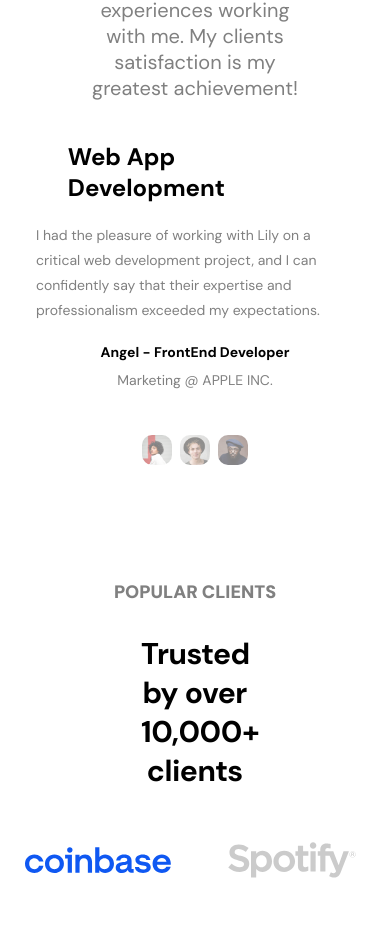
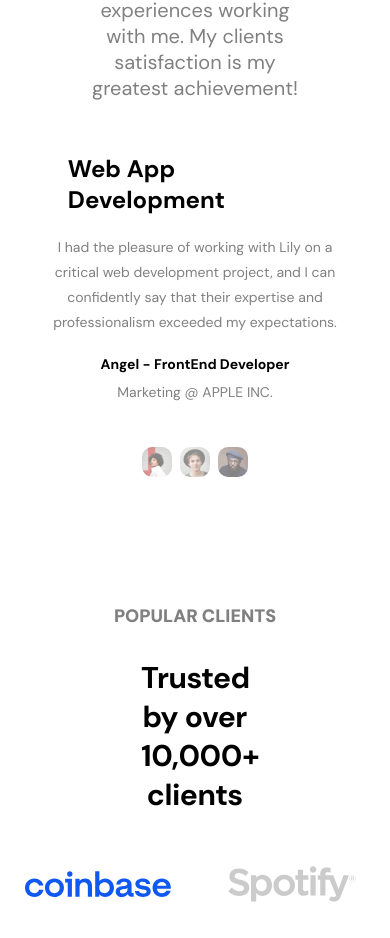
Before and after one commit to ayoubakbartabar/profile-project, a React (Vite) app: page / in a window 390 px wide. Shown: the part 9729-10667 px from the top of the page. Built offline with nearby package versions, Linux system fonts and the light colour scheme.

Commit message:
update Myclient style

```diff
--- a/src/assets/components/Clients/Clients.css
+++ b/src/assets/components/Clients/Clients.css
@@ -79,7 +79,7 @@
 
   .clients-info-container {
     width: 100%;
-    margin: 20px 0;
+    margin: 2rem 0;
   }
 
   .clients-avatar {
@@ -116,6 +116,7 @@
 
   .clients-paragraph {
     font-size: 14px;
+    text-align: center;
   }
 
   .clients-info {
```
